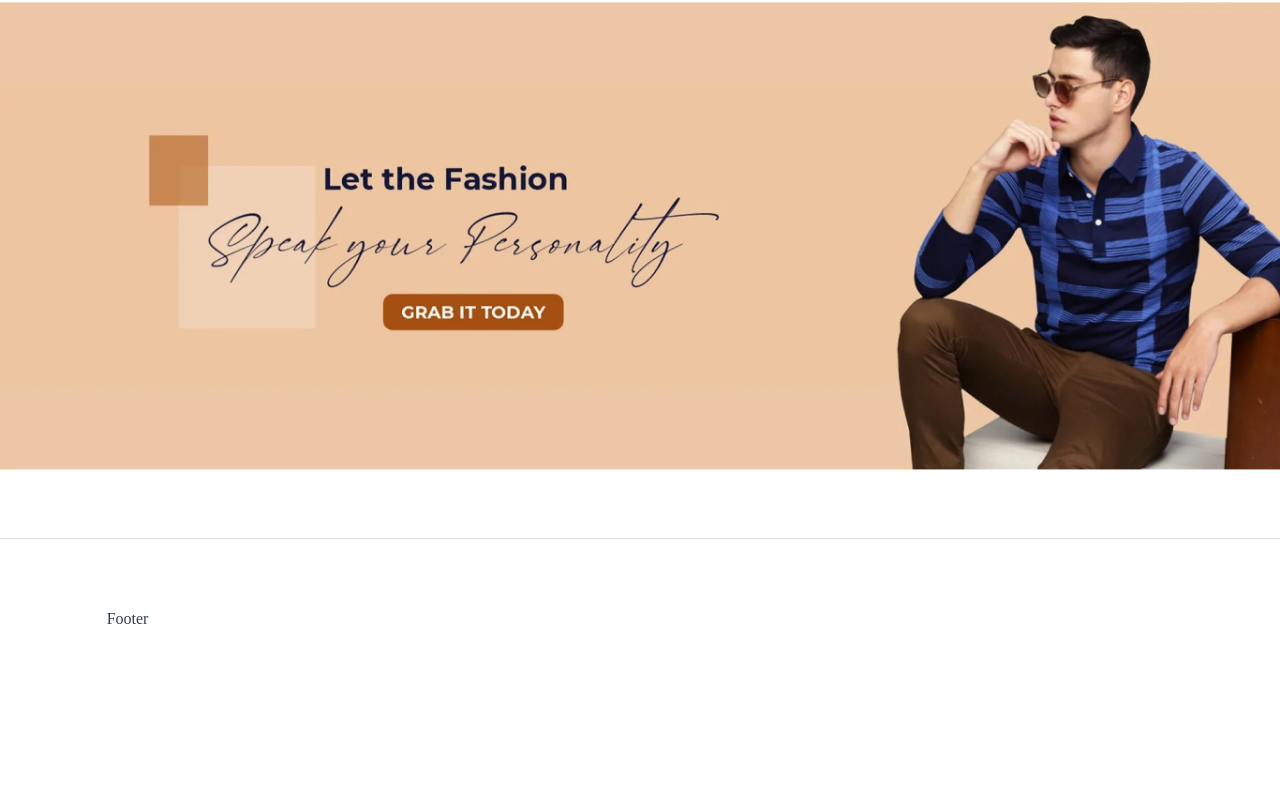
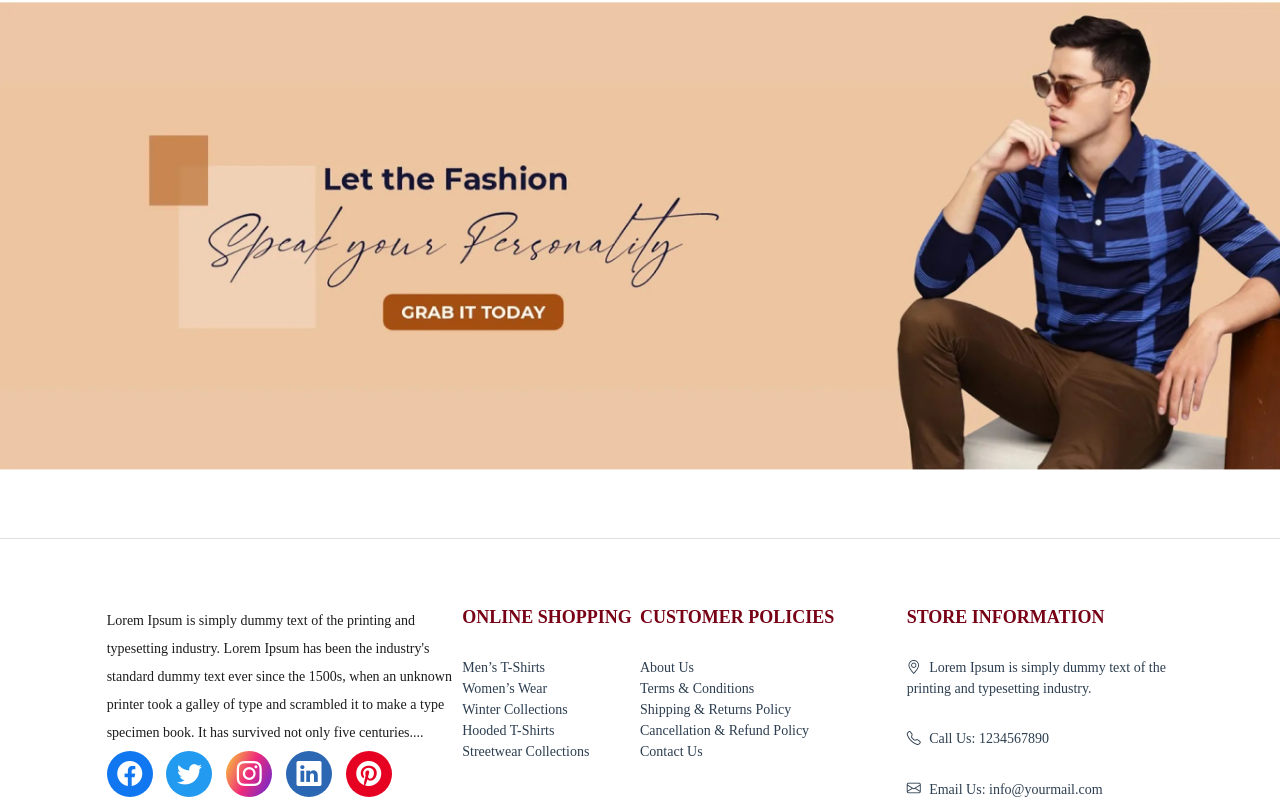
Before and after one commit to JK-codinghub/Shopping_Cart, a Vue app: page / in a window 1280 px wide. Shown: the part 1922-2722 px from the top of the page. Before the commit the page ends 2553 px from the top, so only its background shows below. Built offline with nearby package versions, Linux system fonts and the light colour scheme.

Commit message:
Footer summary implemented and icons installed

```diff
--- a/package.json
+++ b/package.json
@@ -10,6 +10,7 @@
   "dependencies": {
     "@popperjs/core": "^2.11.8",
     "bootstrap": "^5.3.2",
+    "bootstrap-icons": "^1.11.1",
     "core-js": "^3.8.3",
     "vue": "^3.2.13"
   },
--- a/src/App.vue
+++ b/src/App.vue
@@ -23,7 +23,6 @@ export default {
   font-style: normal;
   -webkit-font-smoothing: antialiased;
   -moz-osx-font-smoothing: grayscale;
-  text-align: center;
   color: #2c3e50;
 }
 </style>
--- a/src/components/FooterPage.vue
+++ b/src/components/FooterPage.vue
@@ -1,13 +1,158 @@
 <template>
-  <div>Footer</div>
+    <div class="Footer m-0 p-0">
+        <div class="row gx-0">
+
+            <!-- Summary -->
+            <div class="col-4">
+                <div class="row gx-0">
+                    <div class="col-12 d-flex justify-content-start summary font3 ">
+                        Lorem Ipsum is simply dummy text of the printing and typesetting industry. Lorem Ipsum has been
+                        the industry's standard dummy text ever since the 1500s, when an unknown printer took a galley
+                        of type and scrambled it to make a type specimen book. It has survived not only five
+                        centuries....
+                    </div>
+
+                    <!-- Icons Row -->
+                    <div class="col-12 mt-1 d-flex justify-content-start">
+                        <!-- Facebook  -->
+                        <i class="bi bi-facebook iconStyle facebook" size="2px"></i>
+
+                        <!-- Twitter -->
+                        <i class="bi bi-twitter iconStyle twitter"></i>
+
+                        <!-- Instagram -->
+                        <i class="bi bi-instagram iconStyle instagram"></i>
+
+                        <!-- LinkeIn  -->
+                        <i class="bi bi-linkedin iconStyle linkedIn"></i>
+
+                        <!-- Pinterest  -->
+                        <i class="bi bi-pinterest iconStyle pinterest"></i>
+
+                    </div>
+                </div>
+            </div>
+
+            <!-- Links -->
+            <div class="col-2">
+                <div class="row gx-0">
+                    <div class="col-12 title">ONLINE SHOPPING</div>
+
+                    <div class="col-12 listRow  font3">Men’s T-Shirts</div>
+                    <div class="col-12 font3">Women’s Wear</div>
+                    <div class="col-12 font3">Winter Collections</div>
+                    <div class="col-12 font3">Hooded T-Shirts</div>
+                    <div class="col-12 font3">Streetwear Collections</div>
+
+                </div>
+            </div>
+            <div class="col-3">
+                <div class="col-12 title">CUSTOMER POLICIES</div>
+
+                <div class="col-12 listRow font3">About Us</div>
+                <div class="col-12 font3">Terms & Conditions</div>
+                <div class="col-12 font3">Shipping & Returns Policy</div>
+                <div class="col-12 font3">Cancellation & Refund Policy</div>
+                <div class="col-12 font3">Contact Us</div>
+            </div>
+
+            <div class="col-3">
+                <div class="col-12 title">STORE INFORMATION</div>
+
+
+                <div class="col-12 listRow font3"><i class="bi bi-geo-alt smallIcons"></i> Lorem Ipsum is simply dummy
+                    text of the
+                    printing and typesetting industry.
+                </div>
+                <div class="col-12 listRow font3"><i class="bi bi-telephone smallIcons"></i> Call Us: 1234567890
+                </div>
+                <div class="col-12 listRow font3"><i class="bi bi-envelope smallIcons"></i> Email Us: info@yourmail.com
+                </div>
+
+            </div>
+        </div>
+
+    </div>
 </template>
 
 <script>
-export default {
+    export default {
 
-}
+    }
 </script>
 
 <style scoped>
+    .Footer {
+        width: 100%;
+    }
 
+    .font3 {
+        font-size: 14px;
+    }
+
+    .summary {
+        width: 360px !important;
+        color: var(--Primary-Color_1, #1C1C1C);
+        font-style: normal;
+        font-weight: 500;
+        line-height: 28px;
+        /* 200% */
+    }
+
+    .iconStyle {
+        width: 46px;
+        height: 46px;
+        border-radius: 23px;
+        margin-right: 13.75px;
+        font-size: 25px;
+        display: flex;
+        align-items: center;
+        justify-content: center;
+    }
+
+    .smallIcons {
+        width: 24px;
+        height: 24px;
+        flex-shrink: 0;
+        margin-right: 5px;
+    }
+
+    .facebook {
+        background: #1077F0;
+        color: white;
+    }
+
+    .twitter {
+        background: #229AEF;
+        color: white;
+    }
+
+    .instagram {
+        /* background: #FFDB70, #F3278E, #5351D7; */
+        background: linear-gradient(115deg, #f9ce34, #ee2a7b, #6228d7);
+        color: white;
+    }
+
+    .linkedIn {
+        background: #2B67B3;
+        color: white;
+    }
+
+    .pinterest {
+        background: #E60022;
+        color: white;
+    }
+
+    .title {
+        color: #770015;
+        font-family: "Playfair Display";
+        font-size: 18px;
+        font-style: normal;
+        font-weight: 600;
+        line-height: normal;
+    }
+
+    .listRow {
+        margin-top: 29.33px;
+    }
 </style>
--- a/src/components/HomePage.vue
+++ b/src/components/HomePage.vue
@@ -68,7 +68,7 @@
 
     <!-- Footer  -->
     <div class="row footerRow gx-0 d-flex justify-content-center">
-      <div class="col-10 d-flex justify-content-start">
+      <div class="col-10">
         <FooterPage/>
       </div>
     </div>
--- a/src/main.js
+++ b/src/main.js
@@ -1,6 +1,7 @@
 import "bootstrap/dist/css/bootstrap.css"
 import { createApp } from 'vue'
 import App from './App.vue'
+import 'bootstrap-icons/font/bootstrap-icons.css';
 
 createApp(App).mount('#app')
 import "bootstrap/dist/js/bootstrap.js"
```
Also changed, not shown: 1 other file (tests, documents, lock files or other folders).
